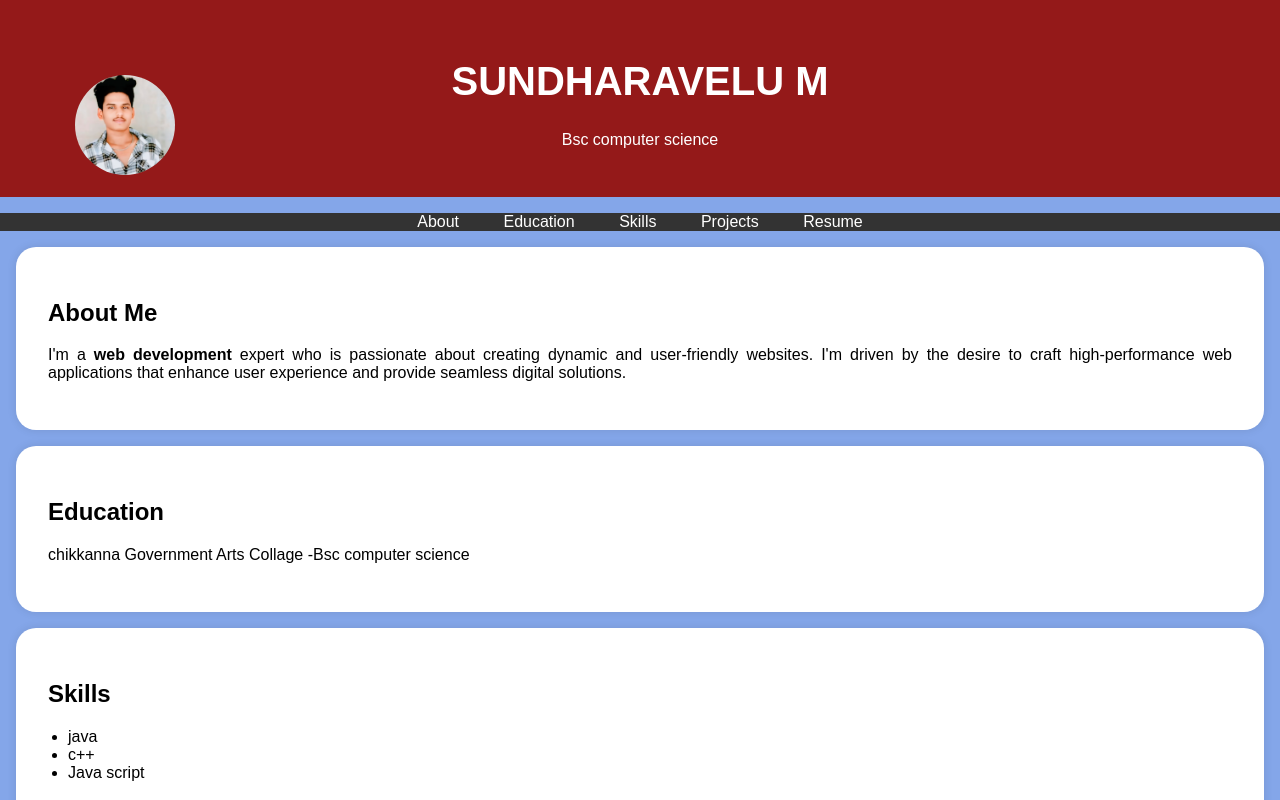
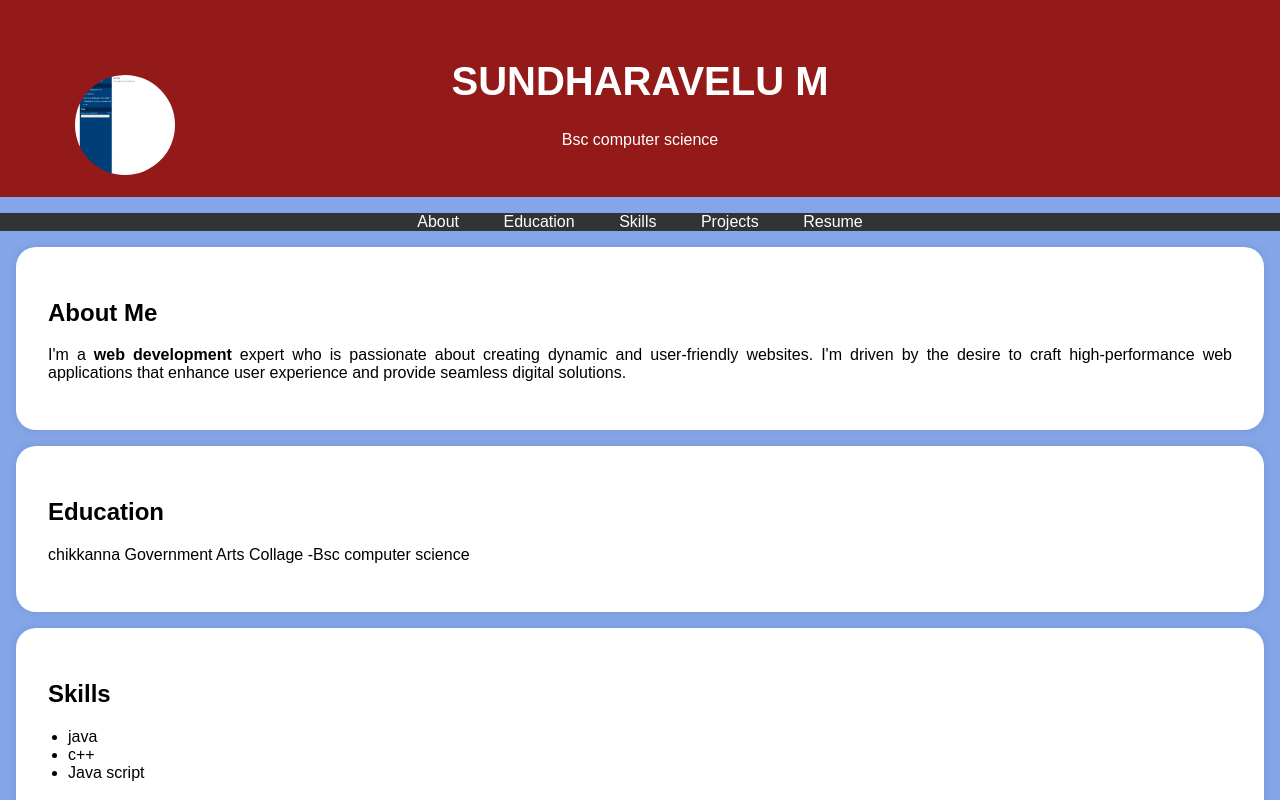
Before and after one commit to sundharavel4070/personalporfolio, a plain HTML site: page index.html in a window 1280 px wide. Shown: the top 800 px of the page. Drawn offline with Linux system fonts and the light colour scheme.

Commit message:
Update index.html

```diff
--- a/index.html
+++ b/index.html
@@ -95,7 +95,7 @@
     <header>
         <div class="header-content">
             <!-- Add your profile picture here -->
-            <img src="sundarvel.jpg" alt="Your Profile Picture" class="profile-picture">
+            <img src="IMG_20250325_171301.jpg" alt="Your Profile Picture" class="profile-picture">
             <h1>SUNDHARAVELU M </h1>
             <p>Bsc computer science</p>
         </div>
```
